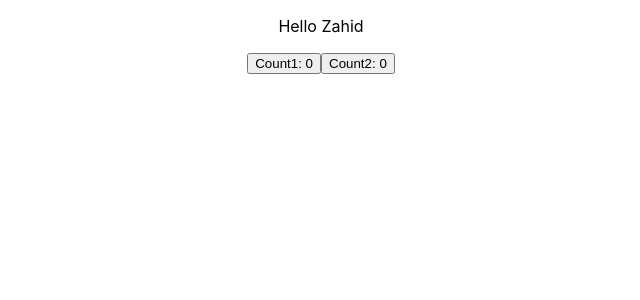
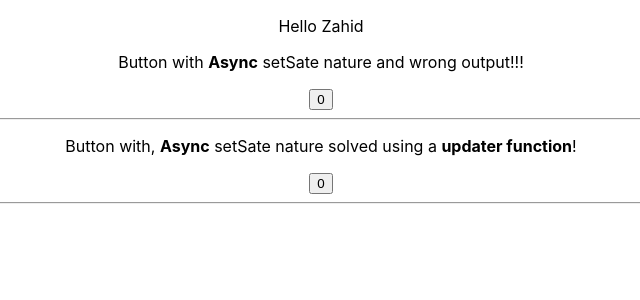
Before and after one commit to Z-Farook/ReactJs, a React (Create React App) app: page / in a window 1280 px wide. Shown: the top 300 px of the page, without its empty margins (319-959 px from the left). Built offline with nearby package versions, Linux system fonts and the light colour scheme.

Commit message:
Updating a Class Component’s state with setSta

```diff
--- a/src/App.js
+++ b/src/App.js
@@ -1,4 +1,6 @@
 import './App.css';
+import CounterClassAsyncTest from './Asynchronous/CounterClassAsyncTest';
+import UpdaterFunctionForSetState from './Asynchronous/UpdaterFunctionForSetState';
 import CounterClass from './StateInClassComp/CounterClass';
 import CounterClass2 from './StateInClassComp/CounterClass2';
 import NewsFeed from './StateInFuncComp/NewsFeed';
@@ -9,7 +11,9 @@ function App() {
       <p>Hello Zahid</p>
       {/* <NewsFeed ></NewsFeed> */}
       {/* <CounterClass></CounterClass> */}
-      <CounterClass2></CounterClass2>
+      {/* <CounterClass2></CounterClass2> */}
+      <CounterClassAsyncTest></CounterClassAsyncTest> {/*this one is surprising because of Async setSate */}
+      <UpdaterFunctionForSetState></UpdaterFunctionForSetState>
     </div>
   );
 }
--- /dev/null
+++ b/src/Asynchronous/CounterClassAsyncTest.js
@@ -0,0 +1,28 @@
+import { Component } from 'react';
+class CounterClassAsyncTest extends Component {
+    constructor(props) {
+        super(props);
+        this.state = { count: 0 }
+        this.testCount = 0;
+        this.incrementTwice = this.incrementTwice.bind(this);
+    }
+    incrementTwice() {
+        this.setState({ count: this.state.count + 1 })
+        this.testCount++;
+        this.setState({ count: this.state.count + 1 });
+        this.testCount++;
+        console.log("Count should be: " + this.testCount);
+    }
+    render() {
+        return (
+            <>
+            <p>Button with <b>Async</b> <cod>setSate nature</cod> and wrong output!!!</p>
+                <button onClick={this.incrementTwice}>{this.state.count}</button>
+                <hr></hr>
+            </>
+
+        );
+    }
+}
+
+export default CounterClassAsyncTest;
--- /dev/null
+++ b/src/Asynchronous/UpdaterFunctionForSetState.js
@@ -0,0 +1,26 @@
+import { Component } from 'react';
+class UpdaterFunctionForSetState extends Component {
+    constructor(props) {
+        super(props);
+        this.state = { count: 0 };
+        this.testCount = 0;
+        this.incrementTwice = this.incrementTwice.bind(this);
+    }
+    incrementTwice() {
+        this.setState((current) => { return { count: current.count + 1 }; });
+        this.testCount++;
+        this.setState((current) => { return { count: current.count + 1 }; });
+        this.testCount++;
+        console.log("Count should be: " + this.testCount);
+    }
+    render() {
+        return (
+            <>
+            <p>Button with, <b>Async</b> <cod>setSate nature</cod> solved using a <b>updater function</b>!</p>
+                <button onClick={this.incrementTwice}>{this.state.count}</button>
+                <hr></hr>
+            </>
+        )
+    }
+}
+export default UpdaterFunctionForSetState;
```
